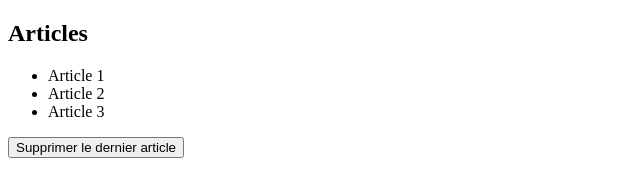
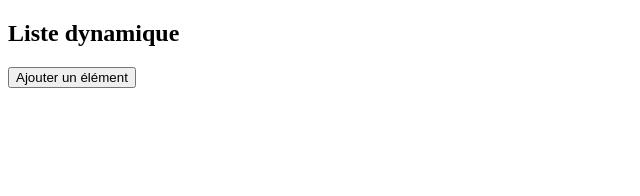
Before and after one commit to MarionCts/DOM-JS-base-4, a plain HTML site: page index.html in a window 1280 px wide. Shown: the whole page, without its empty margins (0-640 px from the left). Drawn offline with Linux system fonts and the light colour scheme.

Commit message:
Modifying HTML

```diff
--- a/index.html
+++ b/index.html
@@ -2,16 +2,12 @@
 <html lang="fr">
 <head>
 <meta charset="UTF-8">
-<title>Exercice 3 - Supprimer un élément</title>
+<title>Exercice 4 - Écouteurs et Tableaux</title>
 <script src="script.js" defer></script>
 </head>
 <body>
-<h2>Articles</h2>
-<ul id="articles">
-<li>Article 1</li>
-<li>Article 2</li>
-<li>Article 3</li>
-</ul>
-<button id="deleteBtn">Supprimer le dernier article</button>
+<h2>Liste dynamique</h2>
+<button id="addItemBtn">Ajouter un élément</button>
+<ul id="liste"></ul>
 </body>
 </html>
```
